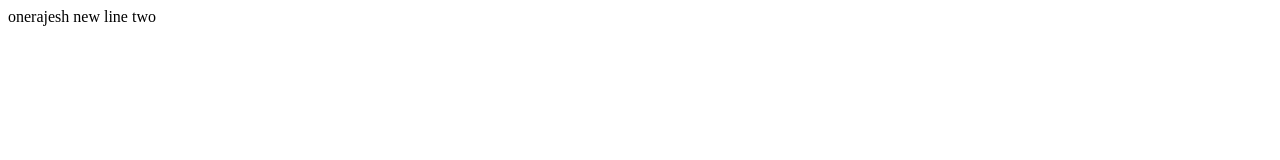
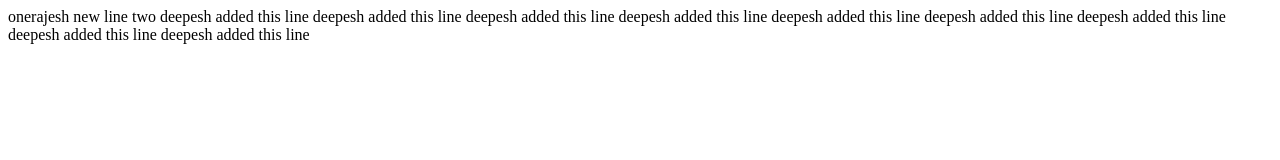
Before and after one commit to deepeshmadkar/gitptest, a plain HTML site: page onerajesh.html in a window 1280 px wide. Drawn offline with Linux system fonts and the light colour scheme.

Commit message:
udated rajesh

```diff
--- a/onerajesh.html
+++ b/onerajesh.html
@@ -9,5 +9,14 @@
 <body>
     onerajesh
     new line two
+deepesh added this line
+deepesh added this line
+deepesh added this line
+deepesh added this line
+deepesh added this line
+deepesh added this line
+deepesh added this line
+deepesh added this line
+deepesh added this line
 </body>
 </html>
```
Also changed, not shown: index.html (+7 -0 lines).
